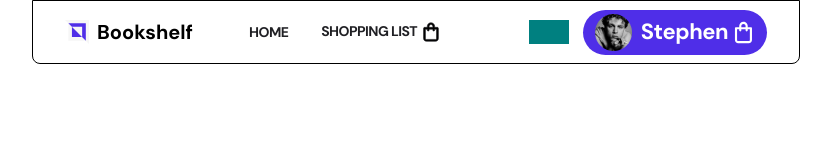
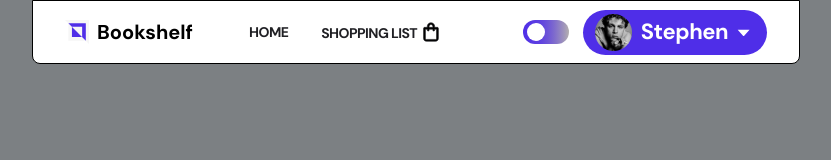
Before and after one commit to elias-291356/bookshelf, a website built with Vite: page index.html in a window 1280 px wide. Shown: the whole page, without its empty margins (224-1055 px from the left). Built offline with nearby package versions, Linux system fonts and the light colour scheme.

Commit message:
switcher

```diff
--- a/src/css/base/common.css
+++ b/src/css/base/common.css
@@ -2,6 +2,7 @@
 
 body {
   font-family: "DM Sans", sans-serif;
+  background-color: rgb(124, 128, 131);
 }
 
 button {
--- a/src/css/layout/header.css
+++ b/src/css/layout/header.css
@@ -35,14 +35,14 @@
     background-color: var(--text-color-dark-thema);
   }
 
-  .switcher {
+  /* .switcher {
     height: 24px;
     width: 40px;
     padding: 0;
     border: none;
     background-color: teal;
     line-height: 0;
-  }
+  } */
 
   .logo {
     display: flex;
@@ -115,7 +115,7 @@
 
   .menu-item-shop {
     display: flex;
-    align-items: center;
+    align-items: self-end;
     cursor: pointer;
     column-gap: 4px;
     border-radius: 36px;
@@ -127,6 +127,53 @@
     display: none;
   }
 
+  .switcher {
+    position: relative;
+    display: inline-block;
+    width: 46px;
+    height: 24px;
+  }
+
+
+  .switcher input {
+    opacity: 0;
+    width: 0;
+    height: 0;
+  }
+
+  .slider {
+    position: absolute;
+    cursor: pointer;
+    top: 0;
+    left: 0;
+    right: 0;
+    bottom: 0;
+    background-image: linear-gradient(to right, var(--accent-white-thema), 70%, var(--text-color-second));
+    border-radius: 34px;
+
+
+  }
+
+  .slider:before {
+    position: absolute;
+    content: "";
+    height: 18px;
+    width: 18px;
+    border-radius: 50%;
+    left: 4px;
+    bottom: 3px;
+    background-color: var(--text-color-dark-thema);
+    transition: 0.3s;
+  }
+
+  input:checked+.slider {
+    background-image: linear-gradient(to left, var(--text-color-second), 100%, var(--accent-white-thema));
+  }
+
+  input:checked+.slider:before {
+    transform: translateX(20px);
+
+  }
 
 
 
--- a/src/partials/header.html
+++ b/src/partials/header.html
@@ -24,7 +24,11 @@
     </nav>
     <div class="header-buttons-wrap">
 
-      <button class="switcher" type="button"></button>
+      <!-- <button class="switcher" type="button"></button> -->
+      <label class="switcher">
+        <input type="checkbox">
+        <span class="slider"></span>
+      </label>
       <button class="burger-btn js-open-menu" type="button" aria-expanded="false" aria-controls="mobile-menu">
 
 
@@ -35,8 +39,9 @@
       <div class="user-top">
         <img src="/src/images/user-logo.png" alt="user-logo" class="user-icon">
         <p class="user-name">Stephen</p>
+
         <svg class="icon-arrow-down" aria-label="icon-arrow-down">
-          <use href="/src/images/icons/sprite.svg#icon-shop"></use>
+          <use href="/src/images/icons/sprite-2.svg#icon-caret-down"></use>
         </svg>
       </div>
     </div>
```
Also changed, not shown: src/images/icons/sprite-2.svg (added), src/images/icons/sprite.svg.
